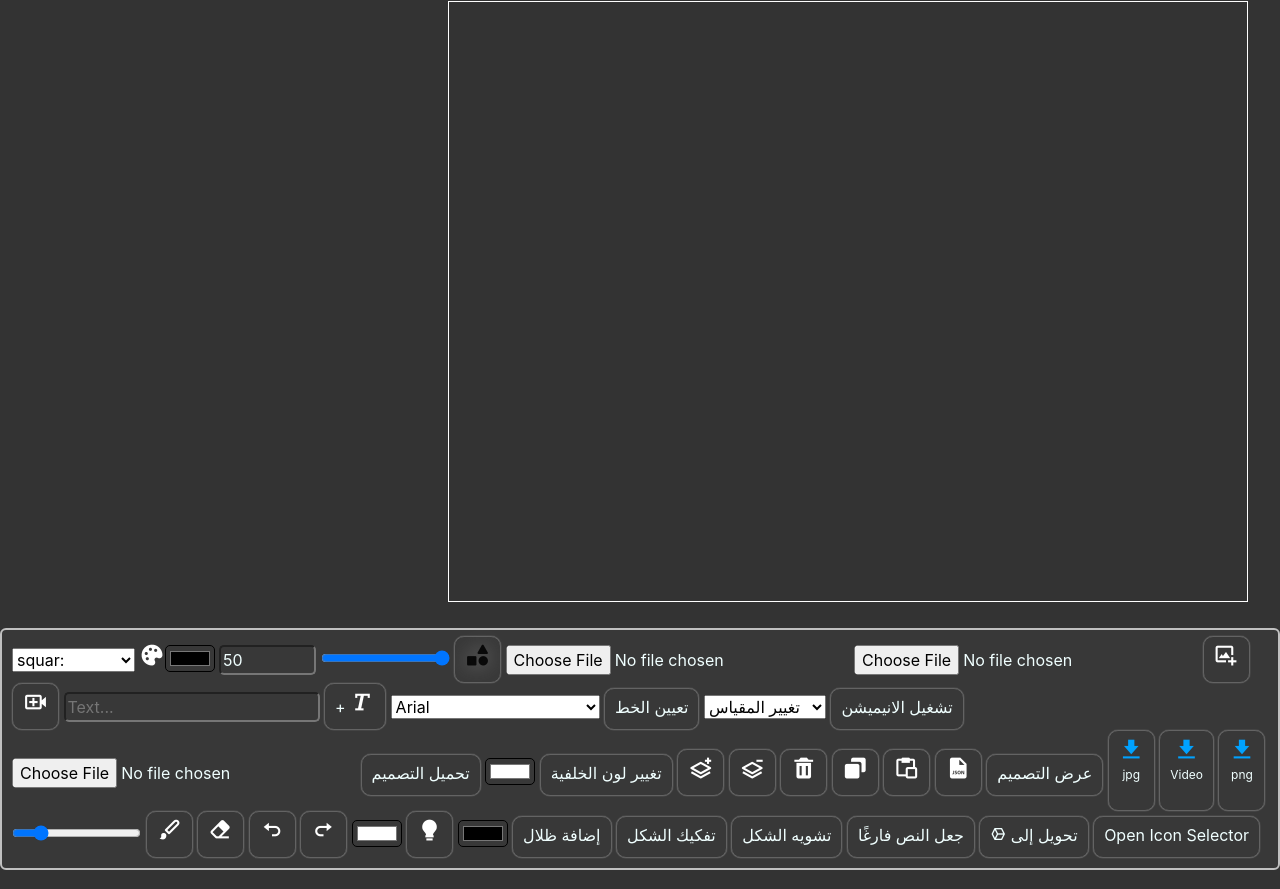
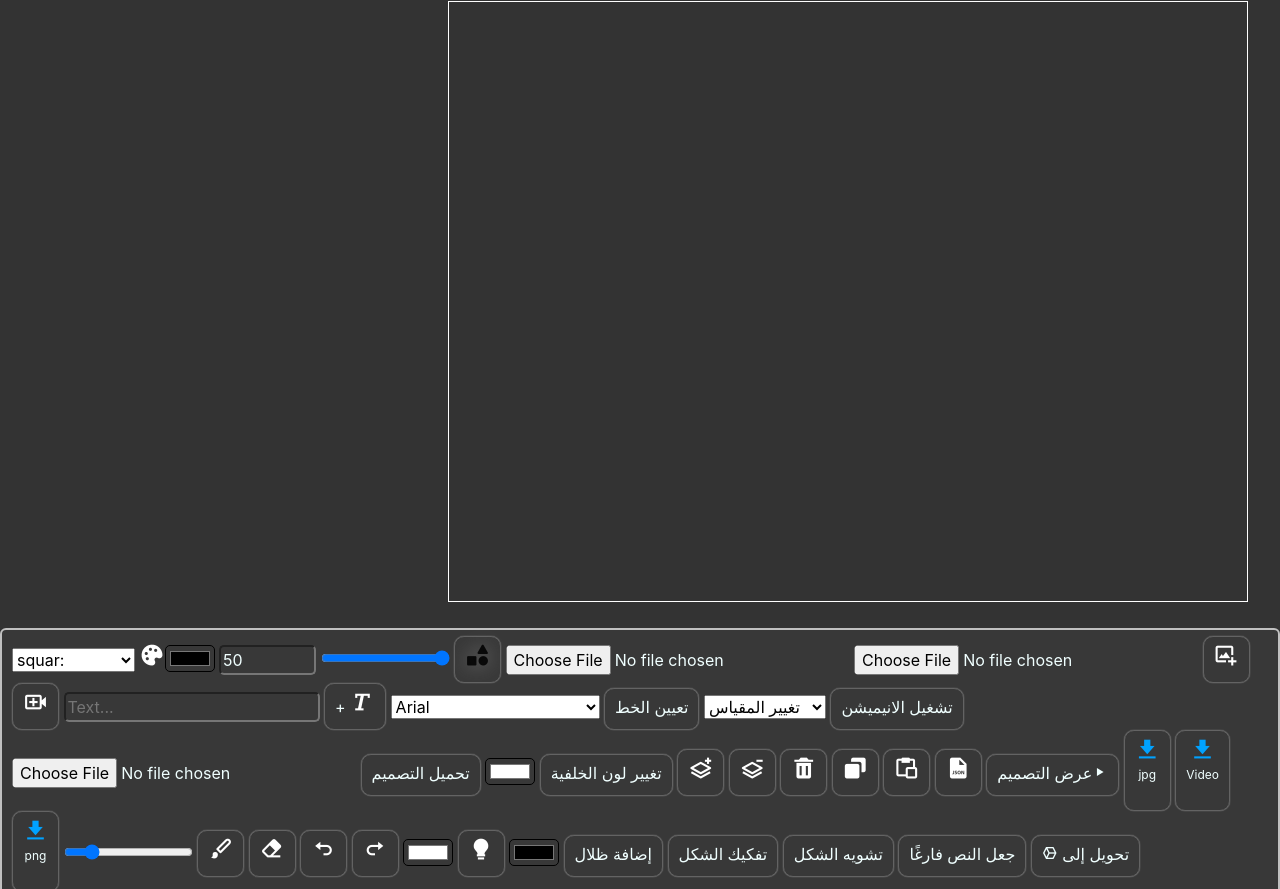
Before and after one commit to MEDELBOU3/canvadesign1, a plain HTML site: page index.html in a window 1280 px wide. Shown: the part 55-944 px from the top of the page. Drawn offline with nearby package versions, Linux system fonts and the light colour scheme; a script that the page names is missing; a web font is replaced by a local one.

Commit message:
Update index.html

```diff
--- a/index.html
+++ b/index.html
@@ -206,7 +206,7 @@
         <button onclick="copyObject()"><i class='bx bxs-copy' style="font-size: 25px; color:#fff;"></i></button>
         <button onclick="pasteObject()"><i class='bx bx-paste' style="font-size: 25px; color:#fff;"></i></button>
         <button id="exportButton" onclick="exportDesign()"><i class='bx bxs-file-json' style="font-size: 25px; color:#fff;"></i></button>
-        <button id="displayDesignButton" onclick="displayDesign()">عرض التصميم</button>
+        <button id="displayDesignButton" onclick="displayDesign()">عرض التصميم<i class='bx bx-play'></i></button>
         <button id="downloadImageButton" onclick="downloadImage()"><i class='bx bxs-download' style="font-size: 25px; color: rgb(0, 162, 255);"></i> <p style="font-size: 12px;">jpg</p></button>
         <button id="downloadVideoButton" onclick="downloadVideo()"><i class='bx bxs-download' style="font-size: 25px; color: rgb(0, 162, 255);"></i><p style="font-size: 12px;" >Video</p></button>
         <button id="downloadPNGButton" onclick="downloadPNG()"><i class='bx bxs-download' style="font-size: 25px; color: rgb(0, 162, 255);"></i><p style="font-size: 12px;">png</p></button>
```
